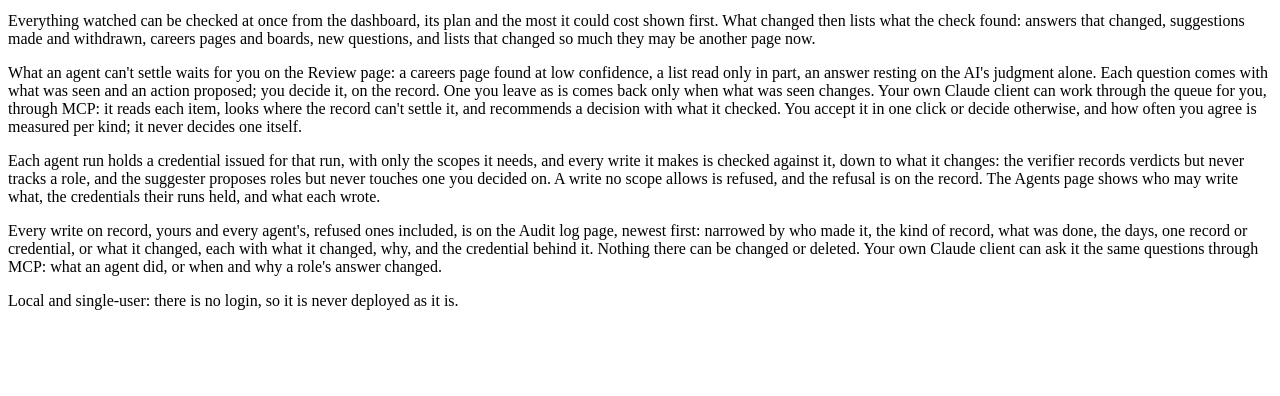
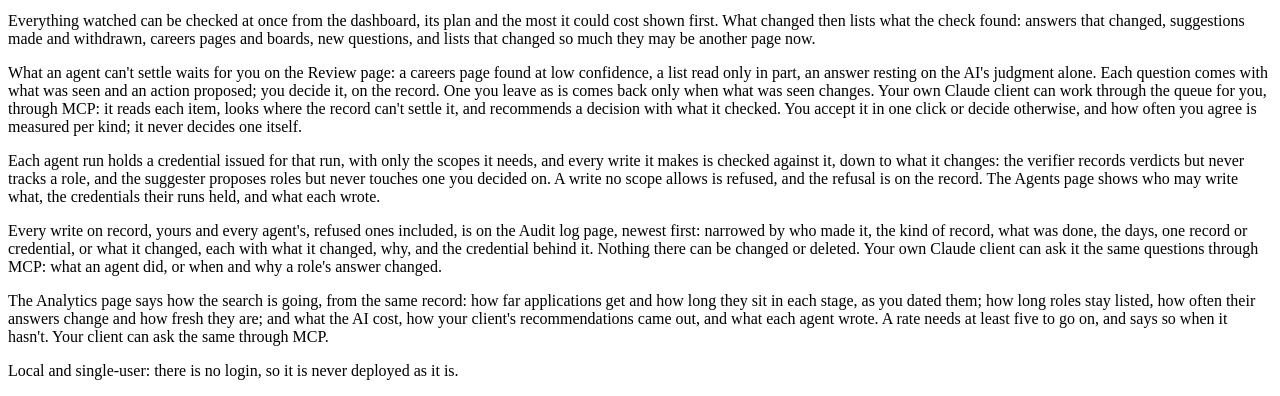
Before and after one commit to ZPAlexis/provenance-pipeline, a Rails app: page /about in a window 1280 px wide. Shown: the part 720-1116 px from the top of the page. Before the commit the page ends 1030 px from the top, so only its background shows below. Run offline with Rails 7, Linux system fonts and the light colour scheme; data that the repository does not hold is empty; some libraries are stand-ins or nearby versions.

Commit message:
Stage 3.3 - Step 4: the docs. 3.3 and Stage 3 complete.
- README: the status (Stages 1, 2 and 3 complete; next, Stage 4); Stage 3 and 3.3
  marked complete; design principle 7: every figure is worked out from the record, never
  kept beside it (stage days from the operator's own dates in the audit log, how long a
  role stayed listed from the checks' own times, cost from each call as made), and a
  rate with fewer than five to go on says so.
- About: the Analytics page.

```diff
--- a/app/views/pages/about.html.erb
+++ b/app/views/pages/about.html.erb
@@ -15,4 +15,5 @@
 <p>What an agent can't settle waits for you on the Review page: a careers page found at low confidence, a list read only in part, an answer resting on the AI's judgment alone. Each question comes with what was seen and an action proposed; you decide it, on the record. One you leave as is comes back only when what was seen changes. Your own Claude client can work through the queue for you, through MCP: it reads each item, looks where the record can't settle it, and recommends a decision with what it checked. You accept it in one click or decide otherwise, and how often you agree is measured per kind; it never decides one itself.</p>
 <p>Each agent run holds a credential issued for that run, with only the scopes it needs, and every write it makes is checked against it, down to what it changes: the verifier records verdicts but never tracks a role, and the suggester proposes roles but never touches one you decided on. A write no scope allows is refused, and the refusal is on the record. The Agents page shows who may write what, the credentials their runs held, and what each wrote.</p>
 <p>Every write on record, yours and every agent's, refused ones included, is on the Audit log page, newest first: narrowed by who made it, the kind of record, what was done, the days, one record or credential, or what it changed, each with what it changed, why, and the credential behind it. Nothing there can be changed or deleted. Your own Claude client can ask it the same questions through MCP: what an agent did, or when and why a role's answer changed.</p>
+<p>The Analytics page says how the search is going, from the same record: how far applications get and how long they sit in each stage, as you dated them; how long roles stay listed, how often their answers change and how fresh they are; and what the AI cost, how your client's recommendations came out, and what each agent wrote. A rate needs at least five to go on, and says so when it hasn't. Your client can ask the same through MCP.</p>
 <p class="muted">Local and single-user: there is no login, so it is never deployed as it is.</p>
```
Also changed, not shown: README.md.
